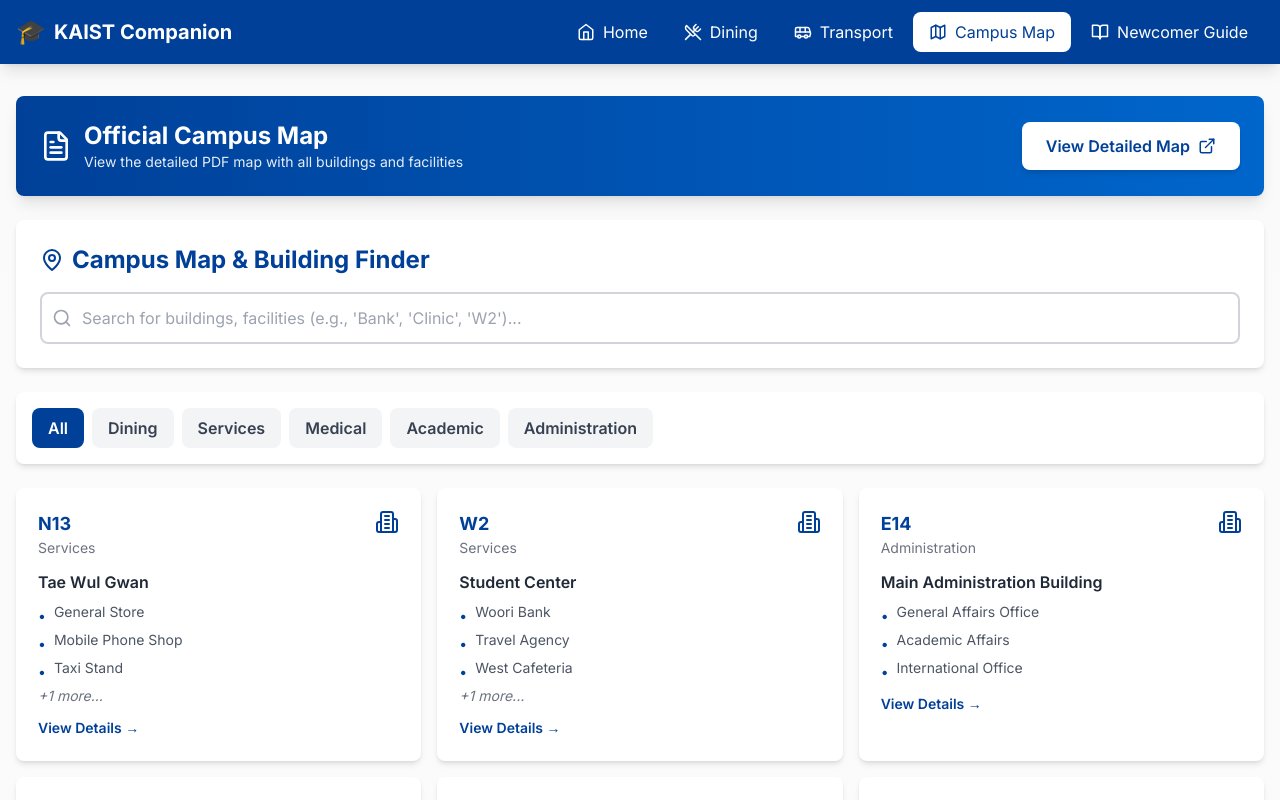
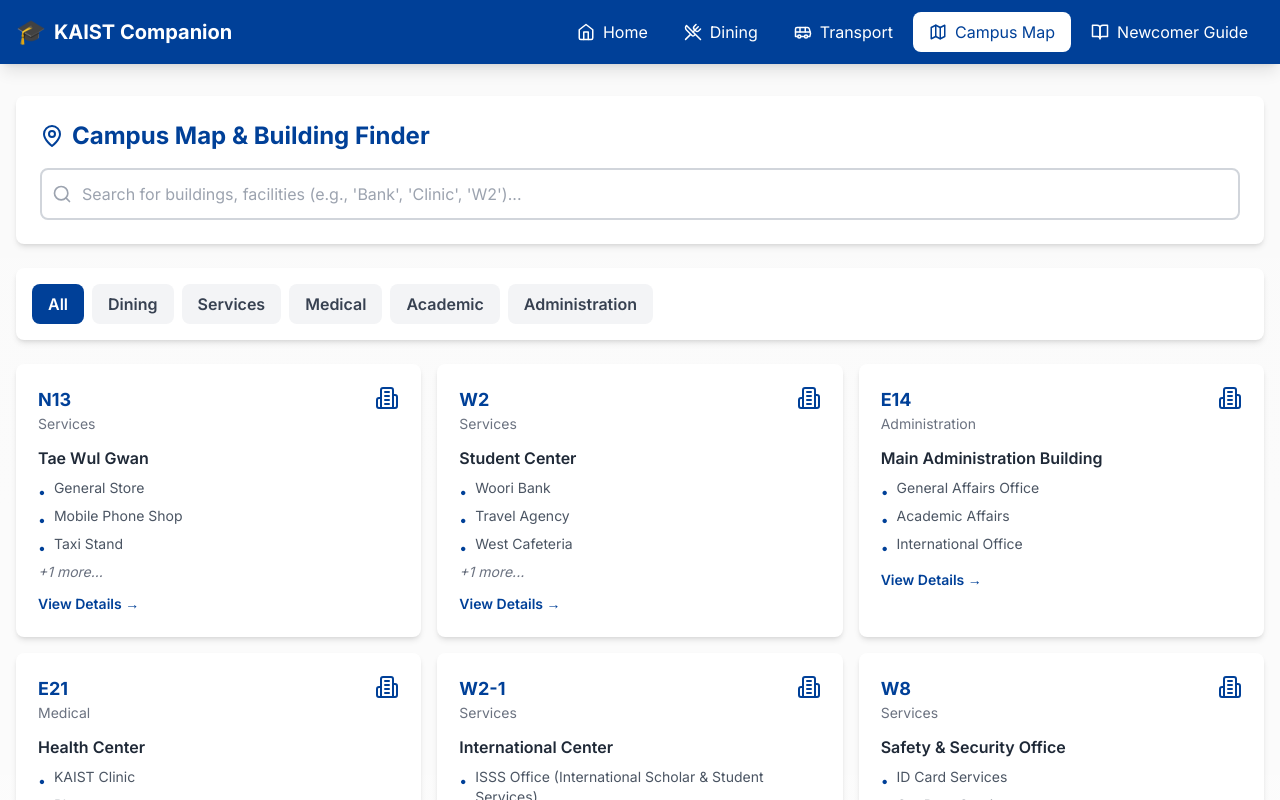
Before and after one commit to yayme/kaist-navigate, a Next.js app: page /kaist-navigate/map in a window 1280 px wide. Shown: the top 800 px of the page. Built offline with nearby package versions, Linux system fonts and the light colour scheme.

Commit message:
Revert "Add official campus map PDF and live OLEV bus tracking links"
This reverts commit f6c5ad0a2cc1b773cee3f5bc1c668c30f75ececc.

```diff
--- a/app/map/page.tsx
+++ b/app/map/page.tsx
@@ -1,5 +1,4 @@
 import InteractiveMap from '@/components/map/InteractiveMap'
-import { ExternalLink, FileText } from 'lucide-react'
 
 export const metadata = {
   title: 'Campus Map - KAIST Companion',
@@ -9,28 +8,6 @@ export const metadata = {
 export default function MapPage() {
   return (
     <div className="container mx-auto px-4 py-8">
-      {/* Detailed Map Link Banner */}
-      <div className="bg-gradient-to-r from-kaist-blue to-kaist-light-blue text-white p-6 rounded-lg shadow-lg mb-6">
-        <div className="flex items-center justify-between flex-wrap gap-4">
-          <div className="flex items-center gap-3">
-            <FileText size={32} />
-            <div>
-              <h2 className="text-2xl font-bold">Official Campus Map</h2>
-              <p className="text-sm opacity-90">View the detailed PDF map with all buildings and facilities</p>
-            </div>
-          </div>
-          <a
-            href="https://www.kaist.ac.kr/site/en/img/content/Campus_map.pdf"
-            target="_blank"
-            rel="noopener noreferrer"
-            className="bg-white text-kaist-blue px-6 py-3 rounded-lg font-semibold hover:bg-gray-100 transition-colors flex items-center gap-2 shadow-md"
-          >
-            View Detailed Map
-            <ExternalLink size={18} />
-          </a>
-        </div>
-      </div>
-
       <InteractiveMap />
     </div>
   )
--- a/app/transport/page.tsx
+++ b/app/transport/page.tsx
@@ -1,5 +1,4 @@
 import ShuttleTracker from '@/components/transport/ShuttleTracker'
-import { ExternalLink } from 'lucide-react'
 
 export const metadata = {
   title: 'Transportation - KAIST Companion',
@@ -9,25 +8,6 @@ export const metadata = {
 export default function TransportPage() {
   return (
     <div className="container mx-auto px-4 py-8">
-      {/* Live OLEV Tracking Link */}
-      <div className="bg-gradient-to-r from-green-600 to-green-500 text-white p-6 rounded-lg shadow-lg mb-6">
-        <div className="flex items-center justify-between flex-wrap gap-4">
-          <div>
-            <h2 className="text-2xl font-bold mb-2">🚌 Live OLEV Bus Tracking</h2>
-            <p className="text-sm opacity-90">Track shuttle buses in real-time on the official KAIST bus system</p>
-          </div>
-          <a
-            href="https://bus.kaist.ac.kr/olev.html"
-            target="_blank"
-            rel="noopener noreferrer"
-            className="bg-white text-green-600 px-6 py-3 rounded-lg font-semibold hover:bg-gray-100 transition-colors flex items-center gap-2 shadow-md"
-          >
-            Track Live Buses
-            <ExternalLink size={18} />
-          </a>
-        </div>
-      </div>
-
       <ShuttleTracker />
 
       {/* Getting to KAIST Section */}
```
